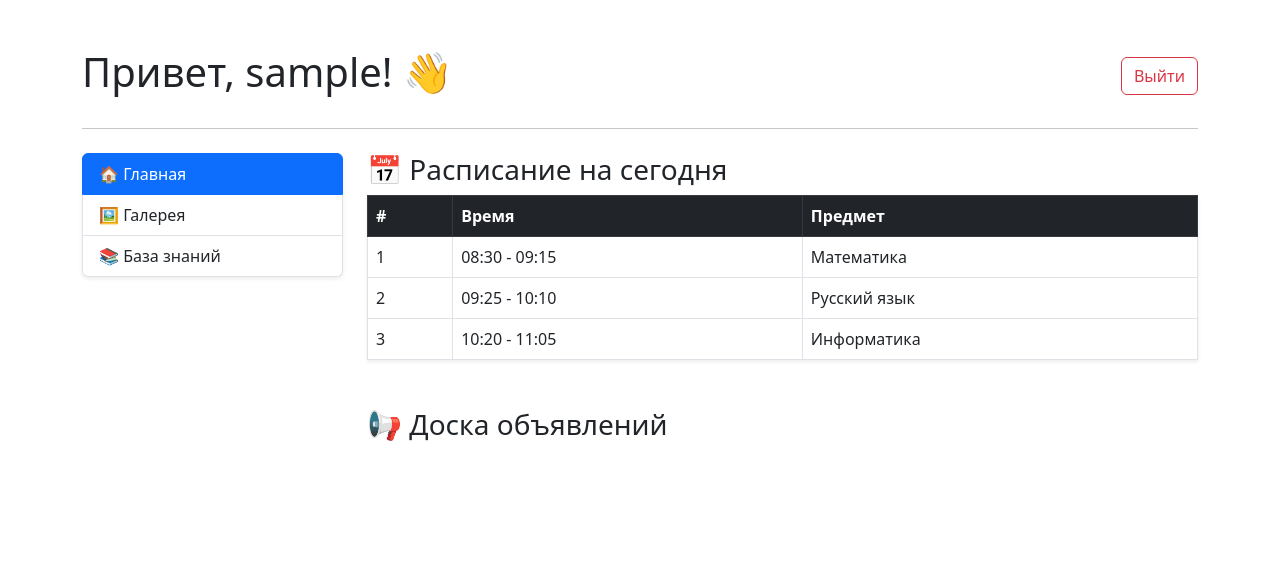
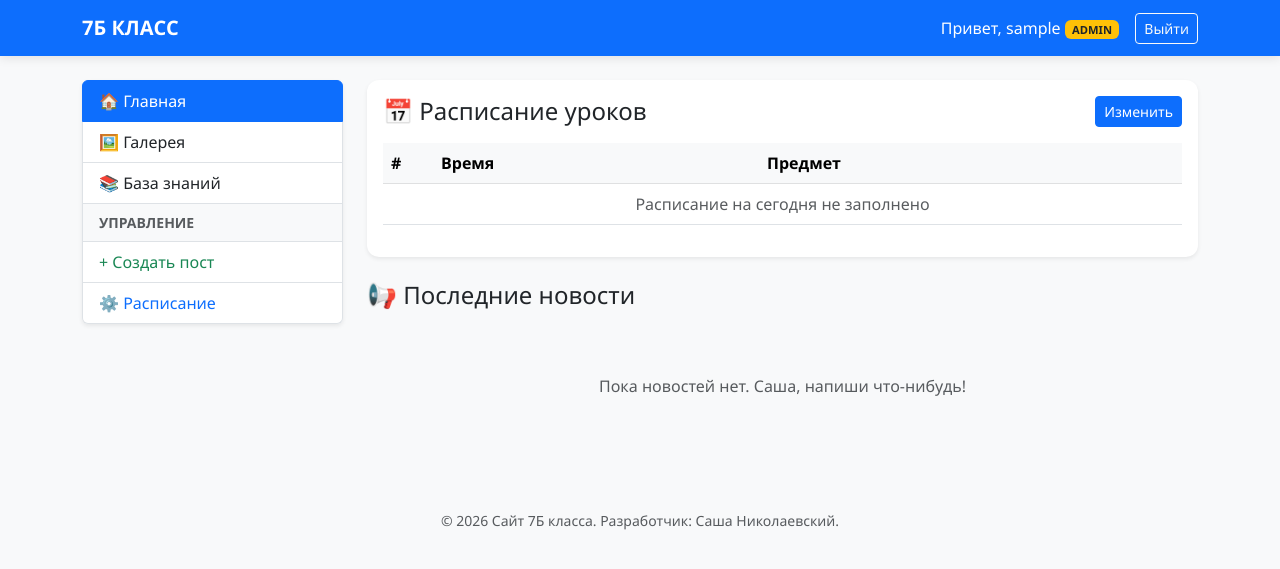
Before and after one commit to sasula878-gif/my-class-website, a Flask app: page / in a window 1280 px wide. Shown: the top 569 px of the page. Run offline with Flask 3, Linux system fonts and the light colour scheme; the visitor is signed in with stand-in values (Sample User, id 1); data that the repository does not hold is empty.

Commit message:
Update index.html

```diff
--- a/templates/index.html
+++ b/templates/index.html
@@ -2,66 +2,140 @@
 <html lang="ru">
 <head>
     <meta charset="UTF-8">
-    <title>Наш Класс - Главная</title>
+    <meta name="viewport" content="width=device-width, initial-scale=1.0">
+    <title>7Б Класс - Официальный сайт</title>
     <link href="https://cdn.jsdelivr.net/npm/bootstrap@5.3.0/dist/css/bootstrap.min.css" rel="stylesheet">
     <style>
-        .current-lesson { background-color: #d1e7dd !important; font-weight: bold; border-left: 5px solid #198754; }
+        :root { --main-blue: #0d6efd; }
+        body { background-color: #f8f9fa; font-family: 'Segoe UI', Tahoma, Geneva, Verdana, sans-serif; }
+        .navbar { background-color: var(--main-blue); box-shadow: 0 2px 10px rgba(0,0,0,0.1); }
+        .card { border: none; border-radius: 12px; transition: 0.3s; }
+        .card:hover { transform: translateY(-5px); box-shadow: 0 10px 20px rgba(0,0,0,0.08); }
+        .current-lesson {
+            background-color: #e7f1ff !important;
+            border-left: 5px solid var(--main-blue);
+            font-weight: bold;
+        }
+        .admin-badge { font-size: 0.7rem; vertical-align: middle; }
     </style>
 </head>
-<body class="container py-5">
-    <div class="d-flex justify-content-between align-items-center mb-4">
-        <h1>Привет, {{ user }}! 👋</h1>
-        <div>
-            {% if user == 'admin' %}
-                <a href="/create" class="btn btn-success me-2">+ Новое объявление</a>
-            {% endif %}
-            <a href="/logout" class="btn btn-outline-danger">Выйти</a>
+<body>
+
+<nav class="navbar navbar-expand-lg navbar-dark mb-4">
+    <div class="container">
+        <a class="navbar-brand fw-bold" href="/">7Б КЛАСС</a>
+        <div class="d-flex align-items-center">
+            <span class="text-white me-3">
+                Привет, {{ user }}
+                {% if role == 'admin' %}<span class="badge bg-warning text-dark admin-badge">ADMIN</span>{% endif %}
+            </span>
+            <a href="/logout" class="btn btn-outline-light btn-sm">Выйти</a>
         </div>
     </div>
-    <hr>
-    <div class="row mt-4">
-        <div class="col-md-3">
+</nav>
+
+<div class="container">
+    <div class="row">
+        <div class="col-md-3 mb-4">
             <div class="list-group shadow-sm">
                 <a href="/" class="list-group-item list-group-item-action active">🏠 Главная</a>
                 <a href="/gallery" class="list-group-item list-group-item-action">🖼️ Галерея</a>
                 <a href="/knowledge" class="list-group-item list-group-item-action">📚 База знаний</a>
+                {% if role == 'admin' %}
+                <div class="list-group-item bg-light small fw-bold text-muted">УПРАВЛЕНИЕ</div>
+                <a href="/create" class="list-group-item list-group-item-action text-success">+ Создать пост</a>
+                <a href="/edit_schedule" class="list-group-item list-group-item-action text-primary">⚙️ Расписание</a>
+                {% endif %}
             </div>
         </div>
+
         <div class="col-md-9">
-            <h3>📅 Расписание на сегодня</h3>
-            <table class="table table-bordered shadow-sm" id="scheduleTable">
-                <thead class="table-dark">
-                    <tr><th>#</th><th>Время</th><th>Предмет</th></tr>
-                </thead>
-                <tbody>
-                    <tr data-start="08:30" data-end="09:15"><td>1</td><td>08:30 - 09:15</td><td>Математика</td></tr>
-                    <tr data-start="09:25" data-end="10:10"><td>2</td><td>09:25 - 10:10</td><td>Русский язык</td></tr>
-                    <tr data-start="10:20" data-end="11:05"><td>3</td><td>10:20 - 11:05</td><td>Информатика</td></tr>
-                </tbody>
-            </table>
-            <h3 class="mt-5">📢 Доска объявлений</h3>
+
+            <div class="card shadow-sm mb-4">
+                <div class="card-body">
+                    <div class="d-flex justify-content-between align-items-center mb-3">
+                        <h4 class="card-title mb-0">📅 Расписание уроков</h4>
+                        {% if role == 'admin' %}
+                        <a href="/edit_schedule" class="btn btn-sm btn-primary">Изменить</a>
+                        {% endif %}
+                    </div>
+                    <div class="table-responsive">
+                        <table class="table table-hover align-middle" id="scheduleTable">
+                            <thead class="table-light">
+                                <tr>
+                                    <th style="width: 50px;">#</th>
+                                    <th>Время</th>
+                                    <th>Предмет</th>
+                                </tr>
+                            </thead>
+                            <tbody>
+                                {% for lesson in schedule %}
+                                <tr data-start="{{ lesson.time_range.split(' - ')[0] if lesson.time_range else '' }}"
+                                    data-end="{{ lesson.time_range.split(' - ')[1] if lesson.time_range else '' }}">
+                                    <td>{{ lesson.lesson_num }}</td>
+                                    <td class="text-muted">{{ lesson.time_range }}</td>
+                                    <td class="fw-semibold">{{ lesson.subject }}</td>
+                                </tr>
+                                {% else %}
+                                <tr><td colspan="3" class="text-center text-muted">Расписание на сегодня не заполнено</td></tr>
+                                {% endfor %}
+                            </tbody>
+                        </table>
+                    </div>
+                </div>
+            </div>
+
+            <h4 class="mb-3">📢 Последние новости</h4>
             {% for post in posts %}
-                <div class="card mb-3 shadow-sm"><div class="card-body">
-                    <h5 class="card-title text-primary">{{ post['title'] }}</h5>
-                    <p class="card-text">{{ post['content'] }}</p>
-                </div></div>
+            <div class="card shadow-sm mb-3">
+                <div class="card-body">
+                    <div class="d-flex justify-content-between">
+                        <h5 class="card-title text-primary">{{ post.title }}</h5>
+                        <small class="text-muted">{{ post.created.split(' ')[0] }}</small>
+                    </div>
+                    <p class="card-text">{{ post.content }}</p>
+                </div>
+            </div>
+            {% else %}
+            <div class="text-center py-5 text-muted">
+                <p>Пока новостей нет. Саша, напиши что-нибудь!</p>
+            </div>
             {% endfor %}
+
         </div>
     </div>
-    <script>
-    function updateHighlight() {
+</div>
+
+<script>
+    function updateScheduleHighlight() {
         const now = new Date();
         const currentTime = now.getHours() * 60 + now.getMinutes();
+
         document.querySelectorAll('#scheduleTable tbody tr').forEach(row => {
-            const startStr = row.getAttribute('data-start').split(':');
-            const endStr = row.getAttribute('data-end').split(':');
-            const startTime = parseInt(startStr[0]) * 60 + parseInt(startStr[1]);
-            const endTime = parseInt(endStr[0]) * 60 + parseInt(endStr[1]);
-            if (currentTime >= startTime && currentTime <= endTime) row.classList.add('current-lesson');
-            else row.classList.remove('current-lesson');
+            const startStr = row.getAttribute('data-start');
+            const endStr = row.getAttribute('data-end');
+
+            if (startStr && endStr) {
+                const [sH, sM] = startStr.split(':').map(Number);
+                const [eH, eM] = endStr.split(':').map(Number);
+                const startTime = sH * 60 + sM;
+                const endTime = eH * 60 + eM;
+
+                if (currentTime >= startTime && currentTime <= endTime) {
+                    row.classList.add('current-lesson');
+                } else {
+                    row.classList.remove('current-lesson');
+                }
+            }
         });
     }
-    updateHighlight(); setInterval(updateHighlight, 30000);
-    </script>
+    updateScheduleHighlight();
+    setInterval(updateScheduleHighlight, 60000); // Обновлять каждую минуту
+</script>
+
+<footer class="text-center mt-5 pb-4 text-muted small">
+    &copy; 2026 Сайт 7Б класса. Разработчик: Саша Николаевский.
+</footer>
+
 </body>
 </html>
```
